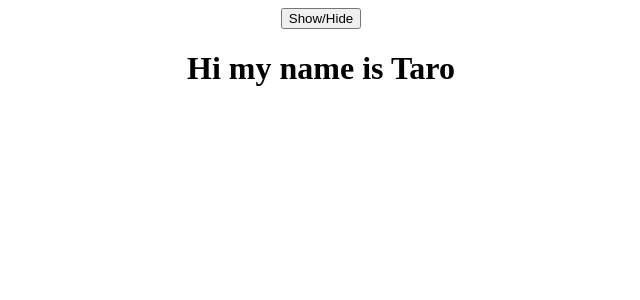
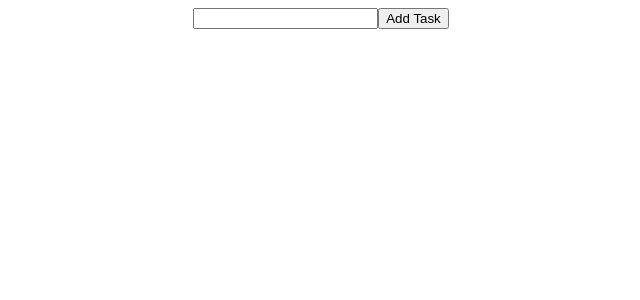
Before and after one commit to tsurubaso/reactin8h, a React (Create React App) app: page / in a window 1280 px wide. Shown: the top 300 px of the page, without its empty margins (319-959 px from the left). Built offline with nearby package versions, Linux system fonts and the light colour scheme.

Commit message:
1:53:30 der ex

```diff
--- a/src/App.js
+++ b/src/App.js
@@ -113,8 +113,44 @@ setAge(age+1);};
 }
 */
 /* notes3
+function App() {
+  const [textColor, setTextColor] = useState("black");
+
+  return (
+    <div className="App">
+      <button
+        onClick={() => {
+          setTextColor(textColor==="black"?"red":"black")
+        }}
+      >
+        Show/Hide
+      </button>
+       <h1 style={{color:textColor}}>Hi my name is Taro</h1>
+    </div>
+  );
+}
+
+function App() {
+  const [count, setCount] = useState(0);
+
+  const increase=() =>{setCount(count+1);};
+  const decrease=() =>{setCount(count-1);};
+  const setToZero=() =>{setCount(0);};
+
+  return (
+    <div className="App">
+      <button onClick={increase}>Increase</button>
+      <button onClick={decrease}>Decrease</button>
+      <button onClick={setToZero}>Set to Zero</button>
+      {count}
+
+    </div>
+  );
+}
 
 */
+/* notes4
+ */
 //you can also transform App.css to App.module.css and then
 //you can use import styles from blabla..this ios an object
 // className={styles.name} and so on
@@ -123,19 +159,47 @@ setAge(age+1);};
 // looping in an array, add the key to avoid the worning
 
 function App() {
-  const [showText, setShowText] = useState(true);
+  const [todoList, setTodoList] = useState([]);
+  const [newTask, setNewTask] = useState("");
 
+  const handelChange = (event) => {
+    setNewTask(event.target.value);
+  };
+
+  const addTask = () => {
+    const newTodoList = [...todoList, newTask];
+    setTodoList(newTodoList);
+  };
+
+  const deleteTask = (taskName) => {
+    const newTodoList = todoList.filter((task) => {
+      return task !== taskName
+      // if (task === taskName) {
+      //   return false;
+      // } else {
+      //   return true;
+      // }
+    });
+    setTodoList(newTodoList);
+  };
   return (
     <div className="App">
-      <button
-        onClick={() => {
-          setShowText(!showText);
-          console.log(showText)
-        }}
-      >
-        Show/Hide
-      </button>
-      {showText && <h1>Hi my name is Taro</h1>}
+      <div className="addTask">
+        <input onChange={handelChange} />
+        <button onClick={addTask}>Add Task</button>
+      </div>
+      <div className="list">
+        {todoList.map((task) => {
+          return (
+            <div>
+              <h1>{task}</h1>{" "}
+              <button onClick={() => deleteTask(task)}>X</button>{" "}
+            </div>
+          );
+        })}
+
+
+      </div>
     </div>
   );
 }
```
